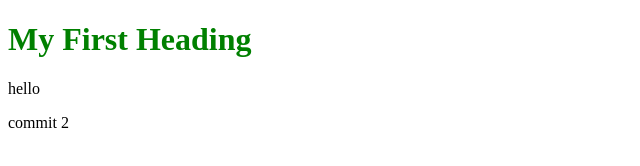
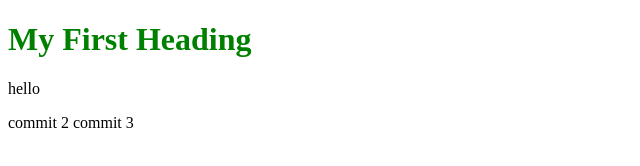
Before and after one commit to neinaskff/test, a plain HTML site: page index.html in a window 1280 px wide. Shown: the full height of the page, 0-640 px from the left. Drawn offline with Linux system fonts and the light colour scheme.

Commit message:
add new span

```diff
--- a/index.html
+++ b/index.html
@@ -12,6 +12,7 @@
     <h1>My First Heading</h1>
     <p>hello</p>
     <span>commit 2</span>
+    <span>commit 3</span>
 
 </body>
 
```
